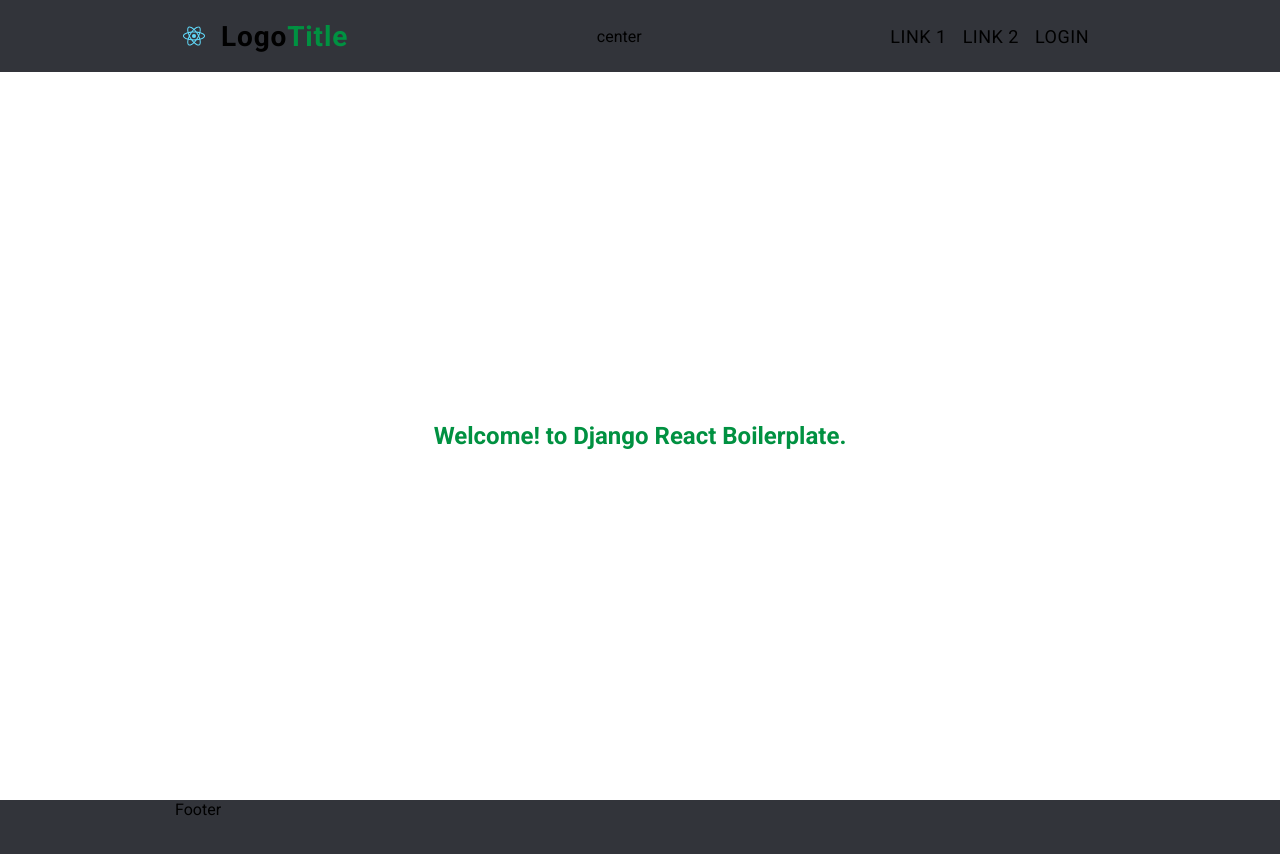
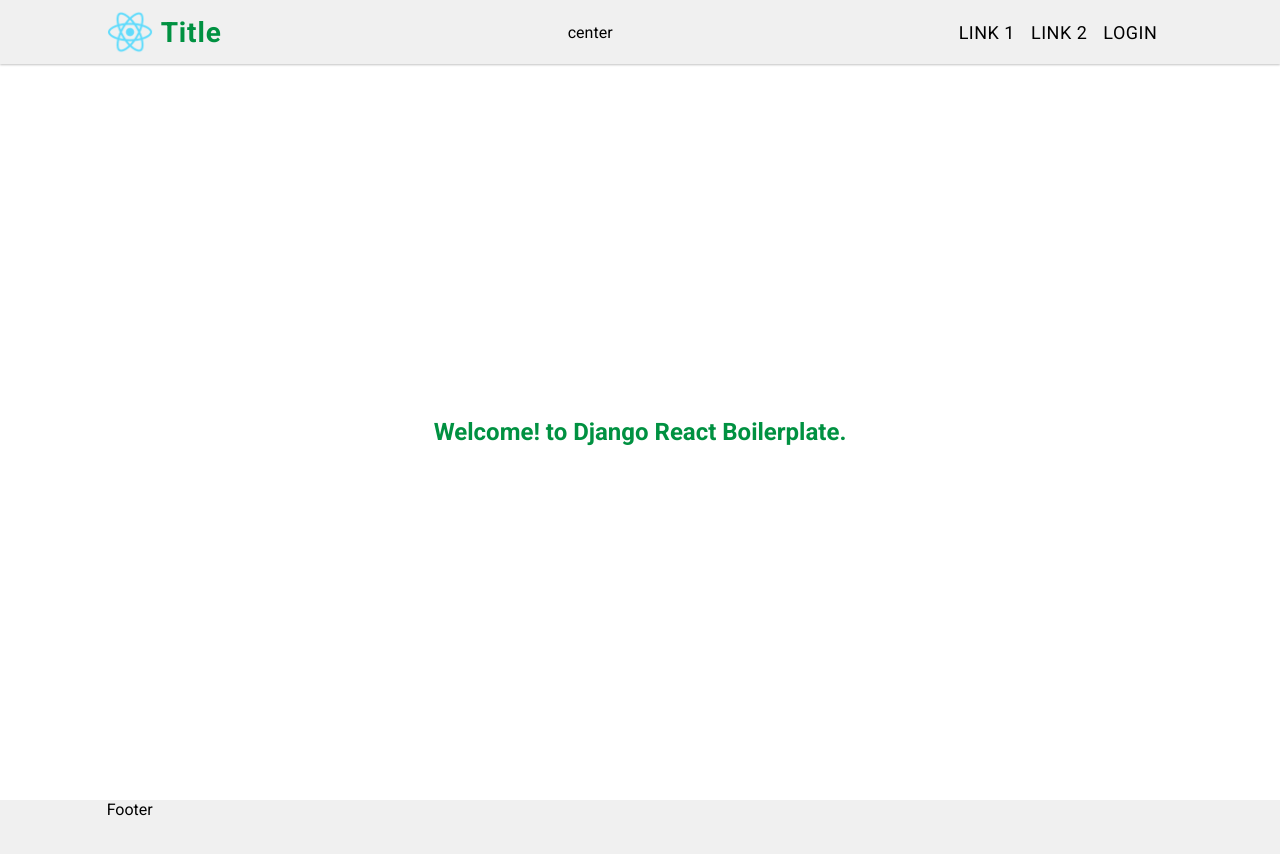
Before and after one commit to shaileshpandit141/django-react-boilerplate, a React (Create React App) app in the folder frontend/: page / in a window 1280 px wide. Shown: the top 854 px of the page. Built offline with nearby package versions, Linux system fonts and the light colour scheme.

Commit message:
Update frontend layouts

```diff
--- a/frontend/src/App.css
+++ b/frontend/src/App.css
@@ -35,9 +35,9 @@
     /* Define Color variables dark mode */
     --background-color: #09090b;
     --text-color: #fff;
-    --header-background: #32343a;
-    --sidebar-background: #32343a;
-    --footer-background: #32343a;
+    --header-background: #f0f0f0;
+    --sidebar-background: #21252b;
+    --footer-background: #f0f0f0;
     --hover-color: #009141;
 
     /* Define Color variables light mode */
@@ -55,12 +55,15 @@
 }
 
 
-@media (prefers-color-scheme: dark) {
+/* @media (prefers-color-scheme: dark) {
     :root {
         --background-color: #09090b;
         --text-color: #fff;
+        --header-background: #3333338d;
+        --sidebar-background: #32343a;
+        --footer-background: #3333336d;
     }
-}
+} */
 
 
 input,
@@ -108,7 +111,7 @@ body {
     grid-column: 2/3;
     width: 100%;
     height: fit-content;
-    min-height: calc(100vh - 4.5rem);
+    min-height: calc(100vh - 4rem);
 
     display: flex;
     flex-direction: column;
--- a/frontend/src/components/header/Header.css
+++ b/frontend/src/components/header/Header.css
@@ -6,7 +6,7 @@
     display: flex;
     align-items: center;
     justify-content: space-between;
-    height: 4.5rem;
+    height: 4rem;
 }
 
 
@@ -28,8 +28,8 @@
 
 
 .logo--figure--container a {
-    height: 38px;
-    width: 38px;
+    height: 46px;
+    width: 46px;
     text-decoration: none;
 }
 
@@ -213,12 +213,15 @@
     align-items: flex-end;
     justify-content: flex-start;
     row-gap: 16px;
+    padding-block: 16px;
+    border-top: 1.5px solid #0000003d;
 }
 
 
 .small--menu--container .links--container a {
+    color: #fff;
     text-decoration: none;
-    text-transform: uppercase;
+    text-transform: capitalize;
     font-size: var(--label);
     letter-spacing: var(--label-spacing);
     transition: color 0.3s ease-in-out;
--- a/frontend/src/components/header/Header.jsx
+++ b/frontend/src/components/header/Header.jsx
@@ -1,20 +1,20 @@
 import React from 'react'
 import './Header.css'
 import { NavLink } from 'react-router-dom'
-import notesImg from '../../assets/images/logo.svg'
+import notesImg from '../../assets/images/logo.png'
 
 
-function NavElements(param) {
+function NavElements(props) {
     return (
         <nav className="links--container">
             <div className="protect--overflow">
-                <NavLink to="#" onClick={param.handelSideBar}>Link 1</NavLink>
+                <NavLink to="#" onClick={props.handelSideBar}>Link 1</NavLink>
             </div>
             <div className="protect--overflow">
-                <NavLink to="#" onClick={param.handelSideBar}>Link 2</NavLink>
+                <NavLink to="#" onClick={props.handelSideBar}>Link 2</NavLink>
             </div>
             <div className="protect--overflow">
-                <NavLink to="#" onClick={param.handelSideBar}>Login</NavLink>
+                <NavLink to="#" onClick={props.handelSideBar}>Login</NavLink>
             </div>
         </nav>
     )
@@ -40,7 +40,7 @@ export default function Header() {
                         </NavLink>
                     </figure>
                     <h3 className='logo--title'>
-                        <span>Logo</span>
+                        {/* <span>Logo</span> */}
                         <span>Title</span>
                     </h3>
                 </section>
--- a/frontend/src/components/layout/Layout.css
+++ b/frontend/src/components/layout/Layout.css
@@ -1,36 +1,15 @@
 .grid--wrapper {
     width: 100%;
     display: grid;
-    grid-template-columns: 175px 1fr 175px;
+    grid-template-columns: repeat(12, 1fr);
     overflow: hidden;
-    transition: grid-template-columns 0.3s ease-in-out;
+    transition: all 0.3s ease-in-out;
 }
 
 
-@media (width < 481px) {
+@media (width <=769px) {
     .grid--wrapper {
-        grid-template-columns: 8px 1fr 8px;
-    }
-}
-
-
-@media (481px <=width < 769px) {
-    .grid--wrapper {
-        grid-template-columns: 25px 1fr 25px;
-    }
-}
-
-
-@media (769px <=width < 1024px) {
-    .grid--wrapper {
-        grid-template-columns: 75px 1fr 75px;
-    }
-}
-
-
-@media (1024px <=width <1200px) {
-    .grid--wrapper {
-        grid-template-columns: 125px 1fr 125px;
+        grid-template-columns: 18px 1fr 18px;
     }
 }
 
@@ -42,14 +21,16 @@
 
 
 .grid--element--center {
-    grid-column: 2/3;
+    grid-column: 2/-2;
     width: 100%;
+    transition: all 0.3s ease-in-out;
 }
 
 
 /* Header Container Styles  */
 .header--container {
     background-color: var(--header-background);
+    box-shadow: 0 0.5px 2px #0000003d;
 }
 
 
```
Also changed, not shown: frontend/src/assets/images/logo.png (added), frontend/src/assets/images/logo.svg (deleted).
